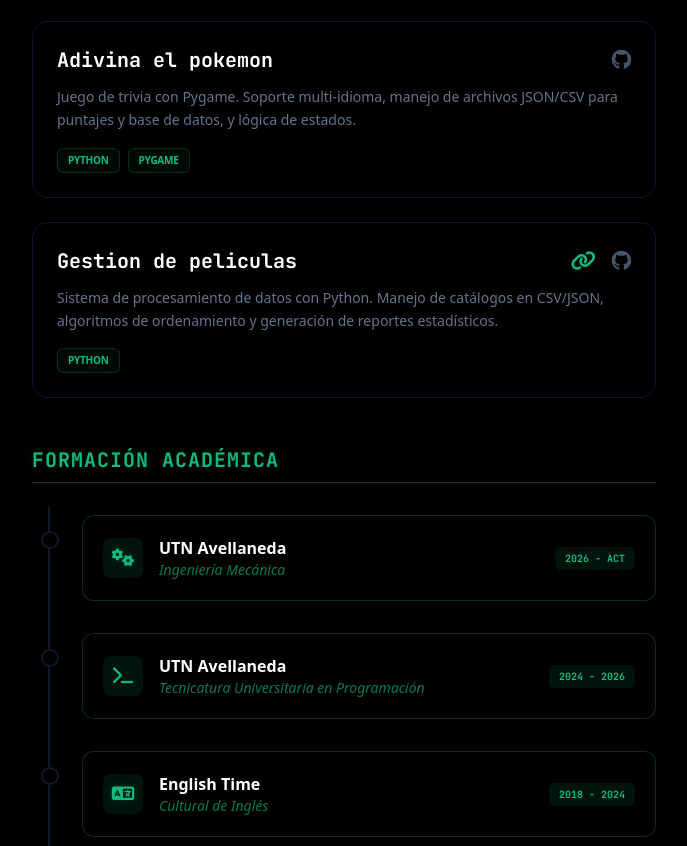
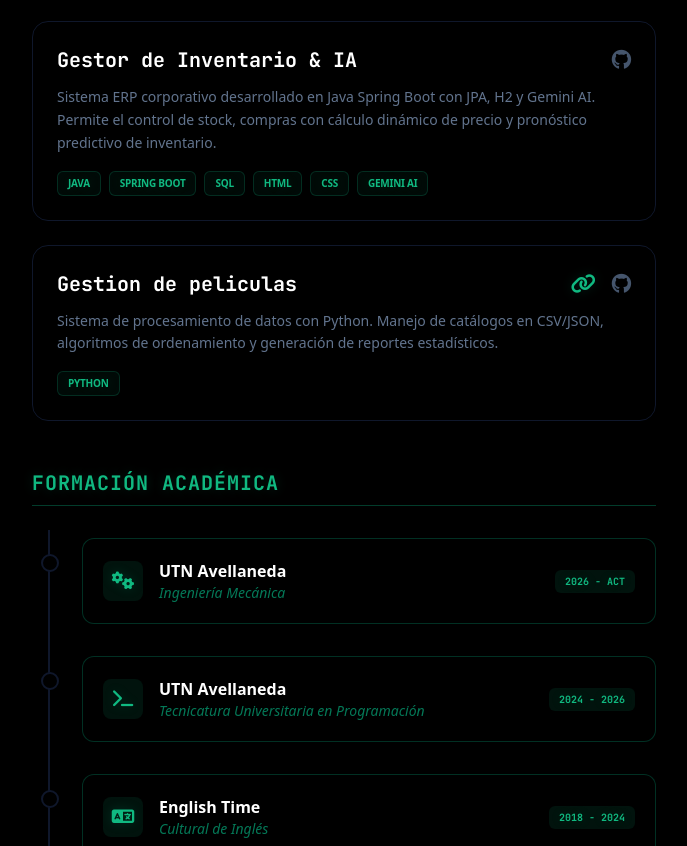
Before and after one commit to Trkmic/Portfolio_personal, an Astro site: page / in a window 1280 px wide. Shown: the part 1775-2621 px from the top of the page, without its empty margins (296-983 px from the left). Built offline with nearby package versions, Linux system fonts and the light colour scheme; Astro itself is replaced by a stand-in of ours.

Commit message:
feat: replace Pygame Pokemon trivia with Spring Boot Inventory & AI ERP project

```diff
--- a/src/components/AIChatbot.astro
+++ b/src/components/AIChatbot.astro
@@ -189,9 +189,9 @@
         url: "https://github.com/Trkmic/servicio_hospedaje_gatronomia"
       },
       {
-        titulo: "Adivina el pokemon",
-        descripcion: "Juego tipo trivia desarrollado en Python con la librería Pygame. Cuenta con tablas de puntajes locales con JSON/CSV.",
-        url: "https://github.com/Trkmic/pygame_adivina_pokemon"
+        titulo: "Gestor de Inventario & IA",
+        descripcion: "Sistema ERP corporativo desarrollado en Java Spring Boot con JPA, H2 y Gemini AI. Permite el control de stock, compras con cálculo dinámico de precio y pronóstico predictivo de inventario.",
+        url: "https://github.com/Trkmic/inventory-erp-springboot"
       },
       {
         titulo: "Gestion de peliculas",
@@ -364,7 +364,7 @@
           "Sala de juegos": "Online gaming suite with user profiles and real-time group chat. Uses Supabase and Express.",
           "Tienda Online": "Premium organic fruit e-commerce with a virtual fruit salad builder, dynamic nutrition dashboard in Canvas, and a payment gateway connected to a MySQL/SQLite database.",
           "Servicio de hospedaje y gastronomia": "Java system based on OOP principles, designed for tourism and hotel service administration.",
-          "Adivina el pokemon": "Trivia game developed in Python using the Pygame library. Features local scoreboards using JSON/CSV.",
+          "Gestor de Inventario & IA": "Corporate ERP system built in Java Spring Boot with JPA, H2, and Gemini AI. Features stock management, purchase transactions with dynamic pricing, and predictive inventory forecasting.",
           "Gestion de peliculas": "Python console application to process large datasets using CSV/JSON files and advanced sorting algorithms."
         };
         const enTitle: Record<string, string> = {
@@ -372,7 +372,7 @@
           "Sala de juegos": "Game Room",
           "Tienda Online": "Organique - Fruit E-commerce",
           "Servicio de hospedaje y gastronomia": "Hosting & Gastronomy Service",
-          "Adivina el pokemon": "Guess the Pokemon",
+          "Gestor de Inventario & IA": "Inventory Manager & AI",
           "Gestion de peliculas": "Movie Management"
         };
 
@@ -461,7 +461,7 @@
       2. "Sala de juegos": Angular, Supabase, Express, chat grupal en tiempo real, base de datos y despliegue en Vercel. GitHub: https://github.com/Trkmic/sala-de-juegos, Web: https://sala-de-juegos-tau.vercel.app/home
       3. "Tienda Online": E-commerce premium de frutas orgánicas ("Organique") con creador de ensaladas, dashboard nutricional interactivo en Canvas, pasarela de pago y bases de datos MySQL/SQLite. GitHub: https://github.com/Trkmic/freshmarket-ecommerce, Web: https://freshmarket-ecommerce.onrender.com
       4. "Servicio de hospedaje y gastronomia": Escrito en Java utilizando Programación Orientada a Objetos para la administración de servicios turísticos. GitHub: https://github.com/Trkmic/servicio_hospedaje_gatronomia
-      5. "Adivina el pokemon": Trivia en Python con Pygame, archivos JSON/CSV para registrar puntuaciones. GitHub: https://github.com/Trkmic/pygame_adivina_pokemon
+      5. "Gestor de Inventario & IA": Sistema ERP corporativo desarrollado en Java Spring Boot con JPA, H2 y Gemini AI. Control de stock, compras con cálculo dinámico de precio y pronóstico predictivo de inventario. GitHub: https://github.com/Trkmic/inventory-erp-springboot
       6. "Gestion de peliculas": Procesador de datos en Python para ordenar catálogos en CSV y generar reportes. GitHub: https://github.com/Trkmic/Gestion_peliculas
 
       Instrucciones de Personalidad:
@@ -486,7 +486,7 @@
       2. "Game Room": Angular, Supabase, Express, real-time group chat, integrated DB & Auth, Vercel. GitHub: https://github.com/Trkmic/sala-de-juegos, Web: https://sala-de-juegos-tau.vercel.app/home
       3. "Online Store": Premium organic fruit e-commerce ("Organique") with a virtual fruit salad builder, native Canvas nutrition dashboard, payment gateway, and MySQL/SQLite database. GitHub: https://github.com/Trkmic/freshmarket-ecommerce, Web: https://freshmarket-ecommerce.onrender.com
       4. "Hosting & Gastronomy Service": Written in Java using OOP for tourism and hotel service administration. GitHub: https://github.com/Trkmic/servicio_hospedaje_gatronomia
-      5. "Guess the Pokemon": Python trivia using Pygame, JSON/CSV files to store scores. GitHub: https://github.com/Trkmic/pygame_adivina_pokemon
+      5. "Inventory Manager & AI": Corporate ERP system built in Java Spring Boot with JPA, H2, and Gemini AI. Stock management, purchase transactions with dynamic pricing, and predictive inventory forecasting. GitHub: https://github.com/Trkmic/inventory-erp-springboot
       6. "Movie Management": Python data processor to sort catalogs in CSV and generate reports. GitHub: https://github.com/Trkmic/Gestion_peliculas
 
       Personality Instructions:
--- a/src/components/AIJobMatcher.astro
+++ b/src/components/AIJobMatcher.astro
@@ -121,7 +121,7 @@
       { titulo: "Sala de juegos (Supabase / Express)", tags: ["Supabase", "TypeScript", "Express", "Angular"], description: "Juegos, chats en tiempo real, base de datos integrada y auth." },
       { titulo: "Organique - E-commerce de Frutas (SQL / JS / Express)", tags: ["JavaScript", "HTML", "CSS", "SQL", "NodeJS", "Express"], description: "E-commerce premium de frutas orgánicas, creador de ensaladas interactivo, dashboard nutricional en Canvas y pasarela de pago." },
       { titulo: "Servicio de hospedaje y gastronomia (Java POO)", tags: ["Java"], description: "Lógica avanzada orientada a objetos en Java, algoritmos de cálculo de tarifas." },
-      { titulo: "Adivina el pokemon (Python Pygame)", tags: ["Python"], description: "Desarrollo de scripts interactivos, manejo de archivos JSON/CSV." },
+      { titulo: "Gestor de Inventario & IA (Spring Boot / SQL)", tags: ["Java", "Spring Boot", "SQL"], description: "Sistema ERP corporativo, control de stock, compras con reglas de negocio y estimaciones con Gemini AI." },
       { titulo: "Gestion de peliculas (Python CSV)", tags: ["Python"], description: "Análisis y ordenamiento de estructuras de datos masivas." }
     ],
     en: [
@@ -129,7 +129,7 @@
       { titulo: "Game Room (Supabase / Express)", tags: ["Supabase", "TypeScript", "Express", "Angular"], description: "Games, real-time chats, integrated database, and auth." },
       { titulo: "Organique - Fruit E-commerce (SQL / JS / Express)", tags: ["JavaScript", "HTML", "CSS", "SQL", "NodeJS", "Express"], description: "Premium organic fruit e-commerce with a virtual fruit salad builder, nutrition dashboard in Canvas, and a payment gateway." },
       { titulo: "Hosting & Gastronomy Service (Java OOP)", tags: ["Java"], description: "Advanced object-oriented logic in Java, rate calculation algorithms." },
-      { titulo: "Guess the Pokemon (Python Pygame)", tags: ["Python"], description: "Interactive script development, JSON/CSV file management." },
+      { titulo: "Inventory Manager & AI (Spring Boot / SQL)", tags: ["Java", "Spring Boot", "SQL"], description: "Corporate ERP system, stock control, purchase transactions with business rules, and Gemini AI estimations." },
       { titulo: "Movie Management (Python CSV)", tags: ["Python"], description: "Analysis and sorting of massive data structures." }
     ]
   };
--- a/src/components/TerminalConsole.astro
+++ b/src/components/TerminalConsole.astro
@@ -98,7 +98,7 @@
         { id: 2, titulo: "Sala de juegos (Supabase / Angular)", url: "https://github.com/Trkmic/sala-de-juegos" },
         { id: 3, titulo: "Organique - E-commerce de Frutas (SQL/JS/Express)", url: "https://github.com/Trkmic/freshmarket-ecommerce" },
         { id: 4, titulo: "Servicios de Hospedaje (Java POO)", url: "https://github.com/Trkmic/servicio_hospedaje_gatronomia" },
-        { id: 5, titulo: "Adivina el pokemon (Python Pygame)", url: "https://github.com/Trkmic/pygame_adivina_pokemon" },
+        { id: 5, titulo: "Gestor de Inventario & IA (Spring Boot)", url: "https://github.com/Trkmic/inventory-erp-springboot" },
         { id: 6, titulo: "Gestion de peliculas (Python CSV)", url: "https://github.com/Trkmic/Gestion_peliculas" }
       ],
       contacto: {
@@ -119,7 +119,7 @@
         { id: 2, titulo: "Game Room (Supabase / Angular)", url: "https://github.com/Trkmic/sala-de-juegos" },
         { id: 3, titulo: "Organique - Fruit E-commerce (SQL/JS/Express)", url: "https://github.com/Trkmic/freshmarket-ecommerce" },
         { id: 4, titulo: "Hosting Services (Java OOP)", url: "https://github.com/Trkmic/servicio_hospedaje_gatronomia" },
-        { id: 5, titulo: "Guess the Pokemon (Python Pygame)", url: "https://github.com/Trkmic/pygame_adivina_pokemon" },
+        { id: 5, titulo: "Inventory Manager & AI (Spring Boot)", url: "https://github.com/Trkmic/inventory-erp-springboot" },
         { id: 6, titulo: "Movie Management (Python CSV)", url: "https://github.com/Trkmic/Gestion_peliculas" }
       ],
       contacto: {
--- a/src/pages/index.astro
+++ b/src/pages/index.astro
@@ -66,11 +66,11 @@ const proyectos = [
         linkWeb: "/servicios-demo",
 	},
 	{
-		slug: "pygame_adivina_pokemon",
-		titulo: "Adivina el pokemon",
-		descripcion: "Juego de trivia con Pygame. Soporte multi-idioma, manejo de archivos JSON/CSV para puntajes y base de datos, y lógica de estados.",
-		tags: ["Python", "Pygame"],
-		linkGithub: "https://github.com/Trkmic/pygame_adivina_pokemon",
+		slug: "inventory_erp",
+		titulo: "Gestor de Inventario & IA",
+		descripcion: "Sistema ERP corporativo desarrollado en Java Spring Boot con JPA, H2 y Gemini AI. Permite el control de stock, compras con cálculo dinámico de precio y pronóstico predictivo de inventario.",
+		tags: ["Java", "Spring Boot", "SQL", "HTML", "CSS", "Gemini AI"],
+		linkGithub: "https://github.com/Trkmic/inventory-erp-springboot",
         linkWeb: "#",
 	},
 	{
--- a/src/utils/translations.ts
+++ b/src/utils/translations.ts
@@ -54,8 +54,8 @@ export const translations = {
     "project_tienda_online_desc": "E-commerce premium de frutas orgánicas con creador de ensaladas interactivo, dashboard nutricional en Canvas y pasarela de pago vinculada a base de datos MySQL/SQLite.",
     "project_servicio_hospedaje_gatronomia_title": "Servicio de hospedaje y gastronomia",
     "project_servicio_hospedaje_gatronomia_desc": "Sistema en Java enfocado en POO para la administración de servicios turísticos, cálculos dinámicos de costos y gestión de inventario.",
-    "project_pygame_adivina_pokemon_title": "Adivina el pokemon",
-    "project_pygame_adivina_pokemon_desc": "Juego de trivia con Pygame. Soporte multi-idioma, manejo de archivos JSON/CSV para puntajes y base de datos, y lógica de estados.",
+    "project_inventory_erp_title": "Gestor de Inventario & IA",
+    "project_inventory_erp_desc": "Sistema ERP corporativo desarrollado en Java Spring Boot con JPA, H2 y Gemini AI. Permite el control de stock, compras con cálculo dinámico de precio y pronóstico predictivo de inventario.",
     "project_Gestion_peliculas_title": "Gestion de peliculas",
     "project_Gestion_peliculas_desc": "Sistema de procesamiento de datos con Python. Manejo de catálogos en CSV/JSON, algoritmos de ordenamiento y generación de reportes estadísticos.",
 
@@ -179,8 +179,8 @@ export const translations = {
     "project_tienda_online_desc": "Premium organic fruit e-commerce with a virtual fruit salad builder, dynamic nutrition dashboard in Canvas, and a payment gateway connected to a MySQL/SQLite database.",
     "project_servicio_hospedaje_gatronomia_title": "Hosting & Gastronomy Service",
     "project_servicio_hospedaje_gatronomia_desc": "Java system focused on OOP principles to manage tourism services, dynamic cost calculation algorithms, and stock administration.",
-    "project_pygame_adivina_pokemon_title": "Guess the Pokemon",
-    "project_pygame_adivina_pokemon_desc": "Trivia game created with Pygame. Supports multi-language, utilizes JSON/CSV files to store local scores and database, and manages state logic.",
+    "project_inventory_erp_title": "Inventory Manager & AI",
+    "project_inventory_erp_desc": "Corporate ERP system built in Java Spring Boot with JPA, H2, and Gemini AI. Features stock management, purchase transactions with dynamic pricing, and predictive inventory forecasting.",
     "project_Gestion_peliculas_title": "Movie Management",
     "project_Gestion_peliculas_desc": "Data processing system in Python. Handles CSV/JSON catalogs, applies custom sorting algorithms, and generates statistical reports.",
 
```
